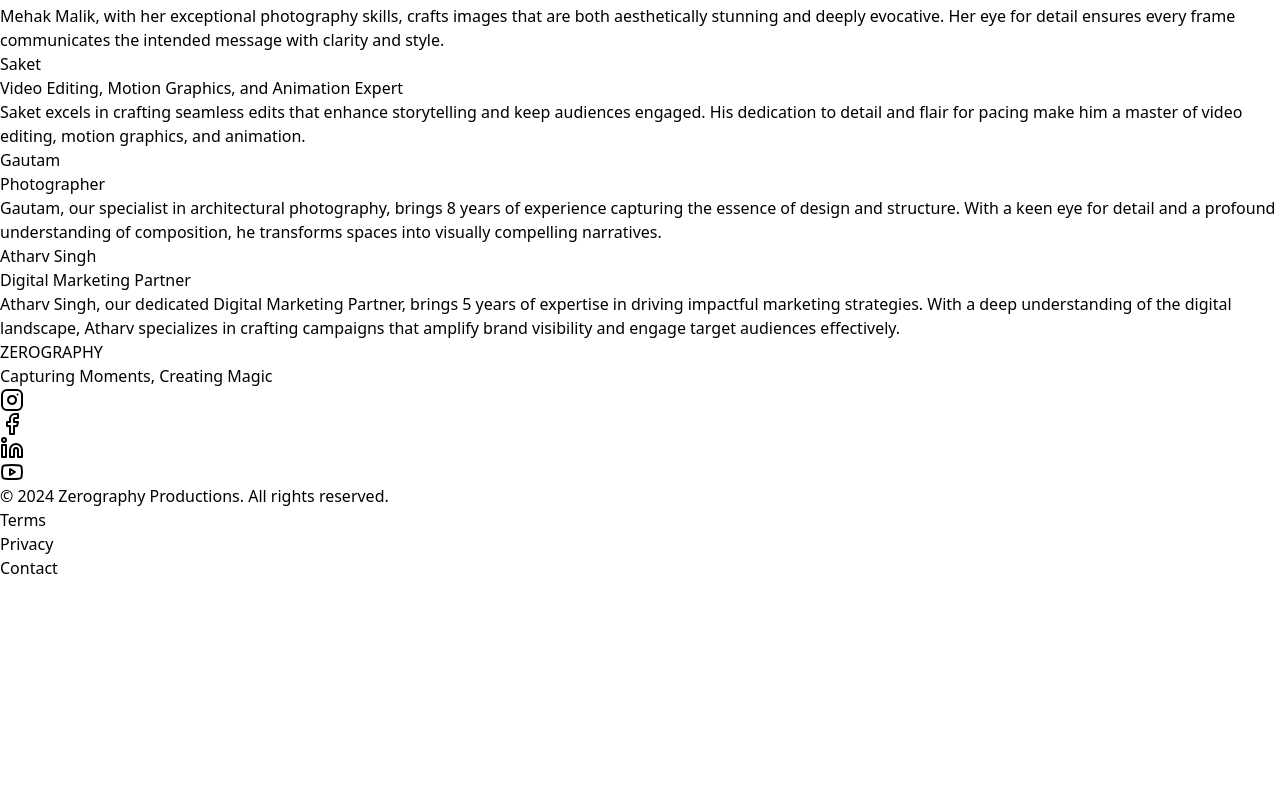
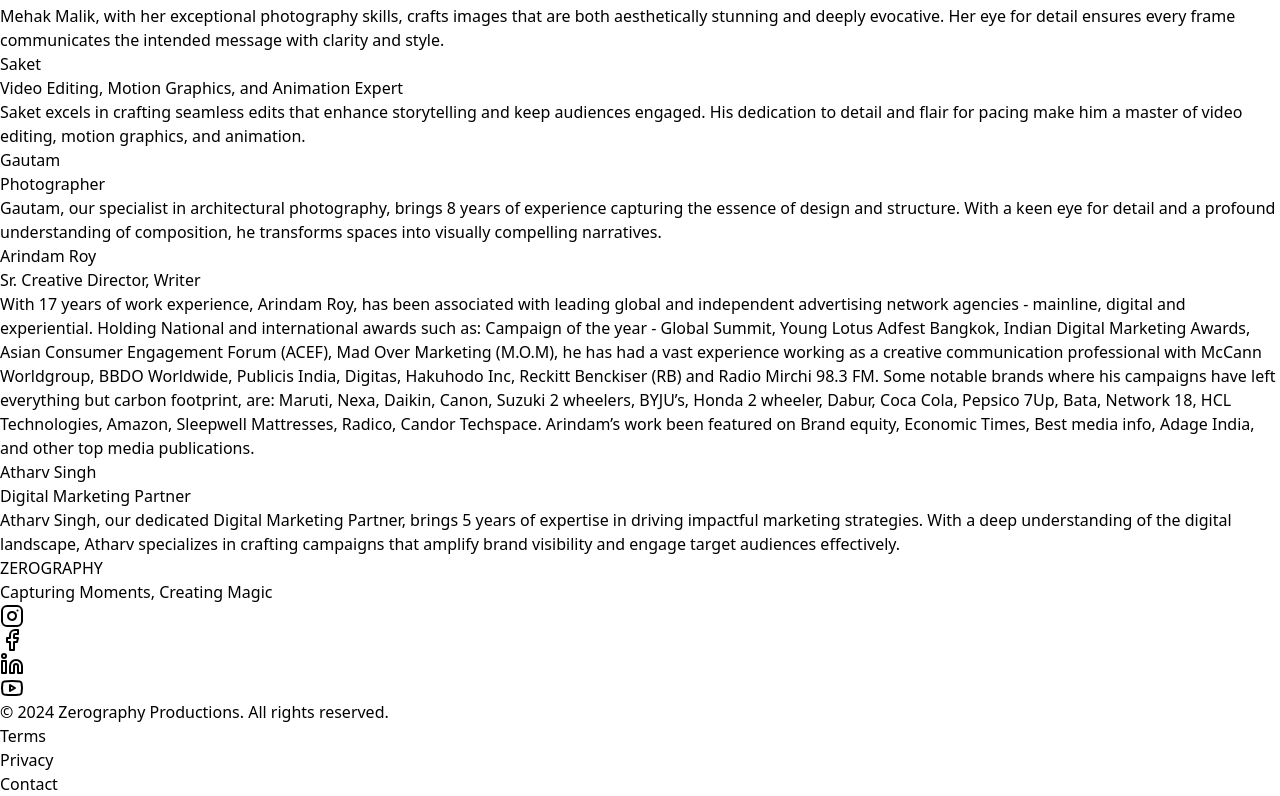
Before and after one commit to zerographyproduction/zero, a Next.js app: page /about-us in a window 1280 px wide. Shown: the part 1320-2116 px from the top of the page. Before the commit the page ends 1900 px from the top, so only its background shows below. Built offline with nearby package versions, Linux system fonts and the light colour scheme.

Commit message:
Update page.jsx
 add Arindam Roy

```diff
--- a/src/app/about-us/page.jsx
+++ b/src/app/about-us/page.jsx
@@ -75,6 +75,13 @@ const teamMembers = [
     role: 'Photographer',
     description:
       'Gautam, our specialist in architectural photography, brings 8 years of experience capturing the essence of design and structure. With a keen eye for detail and a profound understanding of composition, he transforms spaces into visually compelling narratives.',
+  },
+  {
+    image: user,
+    name: 'Arindam Roy',
+    role: 'Sr. Creative Director, Writer',
+    description:
+      'With 17 years of work experience, Arindam Roy, has been associated with leading global and independent advertising network agencies - mainline, digital and experiential. Holding National and international awards such as: Campaign of the year - Global Summit, Young Lotus Adfest Bangkok, Indian Digital Marketing Awards, Asian Consumer Engagement Forum (ACEF), Mad Over Marketing (M.O.M), he has had a vast experience working as a creative communication professional with McCann Worldgroup, BBDO Worldwide, Publicis India, Digitas, Hakuhodo Inc, Reckitt Benckiser (RB) and Radio Mirchi 98.3 FM. Some notable brands where his campaigns have left everything but carbon footprint, are: Maruti, Nexa, Daikin, Canon, Suzuki 2 wheelers, BYJU’s, Honda 2 wheeler, Dabur, Coca Cola, Pepsico 7Up, Bata, Network 18, HCL Technologies, Amazon, Sleepwell Mattresses, Radico, Candor Techspace. Arindam’s work been featured on Brand equity, Economic Times, Best media info, Adage India, and other top media publications.',
   },
    {
     image: user,
```
